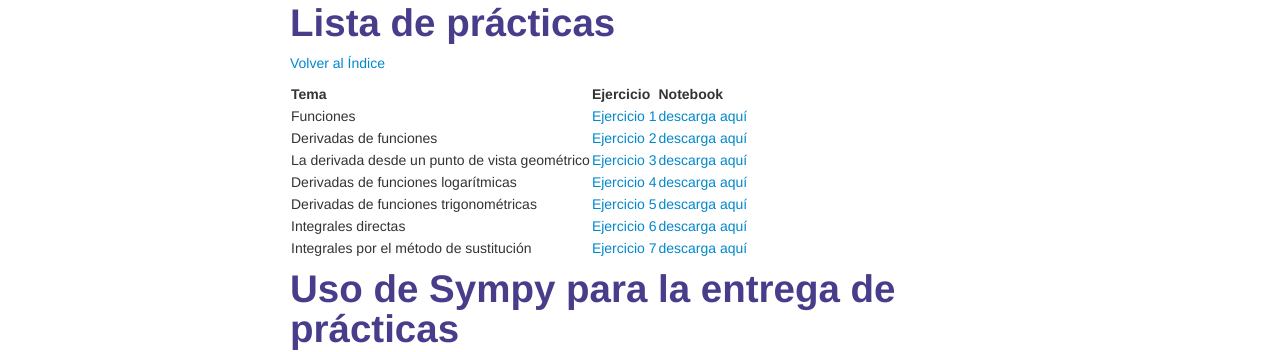
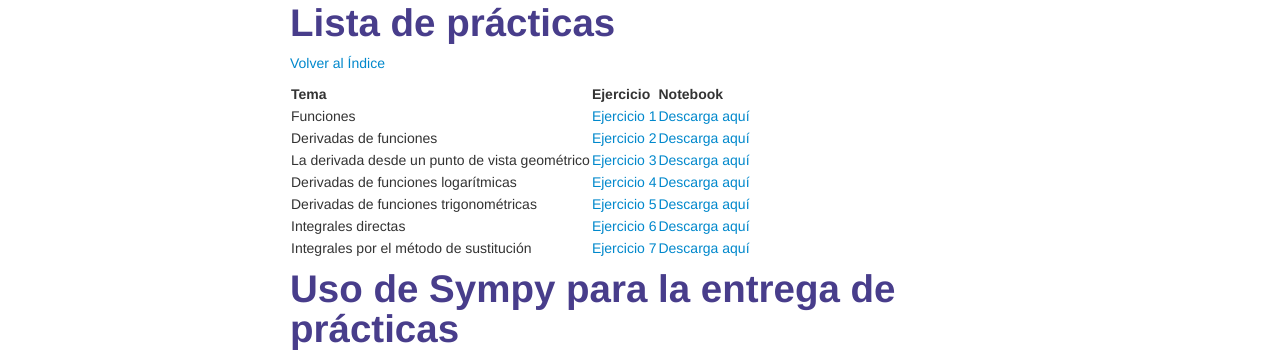
Before and after one commit to enriGarcia/enriGarcia.github.io, a Jekyll site: the page built from pages/teaching/calcInt.md, in a window 1280 px wide. Shown: the part 419-771 px from the top of the page. Built offline with Jekyll 4.4.1, drawn with Linux system fonts in a browser that asks for light colours.

```diff
--- a/pages/teaching/calcInt.md
+++ b/pages/teaching/calcInt.md
@@ -18,15 +18,15 @@ vimeoId2: 763841789
 # Lista de prácticas
 [Volver al Índice](#índice)
 
-|Tema                                                    |Ejercicio      |Notebook |
-|:-------------------------------------------------------|:--------------|:--------|
-|Funciones                                               |[Ejercicio 1 ]({{ BASE_PATH}}/pages/assignments/calcint_ex_01.pdf)|[descarga aquí](https://nbviewer.org/urls/enriquegarcia.xyz/pages/stuff/hw_01_calcDif.ipynb)|
-|Derivadas de funciones                                  |[Ejercicio 2 ]({{ BASE_PATH}}/pages/assignments/calcint_ex_02.pdf)|[descarga aquí](https://nbviewer.org/urls/enriquegarcia.xyz/pages/stuff/hw_02_calcDif.ipynb)|
-|La derivada desde un punto de vista geométrico          |[Ejercicio 3 ]({{ BASE_PATH}}/pages/assignments/calcint_ex_03.pdf)|[descarga aquí](https://nbviewer.org/urls/enriquegarcia.xyz/pages/stuff/hw_03_calcDif.ipynb)|
-|Derivadas de funciones logarítmicas                     |[Ejercicio 4 ]({{ BASE_PATH}}/pages/assignments/calcint_ex_04.pdf)|[descarga aquí](https://nbviewer.org/urls/enriquegarcia.xyz/pages/stuff/hw_04_calcDif.ipynb)|
-|Derivadas de funciones trigonométricas                  |[Ejercicio 5 ]({{ BASE_PATH}}/pages/assignments/calcint_ex_05.pdf)|[descarga aquí](https://nbviewer.org/urls/enriquegarcia.xyz/pages/stuff/hw_05_calcDif.ipynb)|
-|Integrales directas                                     |[Ejercicio 6 ]({{ BASE_PATH}}/pages/assignments/calcint_ex_06.pdf)|[descarga aquí](https://nbviewer.org/urls/enriquegarcia.xyz/pages/stuff/hw_06_calcDif.ipynb)|
-|Integrales por el método de sustitución                 |[Ejercicio 7 ]({{ BASE_PATH}}/pages/assignments/calcint_ex_07.pdf)|[descarga aquí](https://nbviewer.org/urls/enriquegarcia.xyz/pages/stuff/hw_07_calcDif.ipynb)|
+|Tema                                                    |Ejercicio                |Notebook |
+|:-------------------------------------------------------|:------------------------|:--------|
+|Funciones                                               |[Ejercicio 1             ]({{ BASE_PATH}}/pages/assignments/calcint_ex_01.pdf)|[Descarga aquí](https://nbviewer.org/urls/enriquegarcia.xyz/pages/stuff/hw_01_calcDif.ipynb)|
+|Derivadas de funciones                                  |[Ejercicio 2             ]({{ BASE_PATH}}/pages/assignments/calcint_ex_02.pdf)|[Descarga aquí](https://nbviewer.org/urls/enriquegarcia.xyz/pages/stuff/hw_02_calcDif.ipynb)|
+|La derivada desde un punto de vista geométrico          |[Ejercicio 3             ]({{ BASE_PATH}}/pages/assignments/calcint_ex_03.pdf)|[Descarga aquí](https://nbviewer.org/urls/enriquegarcia.xyz/pages/stuff/hw_03_calcDif.ipynb)|
+|Derivadas de funciones logarítmicas                     |[Ejercicio 4             ]({{ BASE_PATH}}/pages/assignments/calcint_ex_04.pdf)|[Descarga aquí](https://nbviewer.org/urls/enriquegarcia.xyz/pages/stuff/hw_04_calcDif.ipynb)|
+|Derivadas de funciones trigonométricas                  |[Ejercicio 5             ]({{ BASE_PATH}}/pages/assignments/calcint_ex_05.pdf)|[Descarga aquí](https://nbviewer.org/urls/enriquegarcia.xyz/pages/stuff/hw_05_calcDif.ipynb)|
+|Integrales directas                                     |[Ejercicio 6             ]({{ BASE_PATH}}/pages/assignments/calcint_ex_06.pdf)|[Descarga aquí](https://nbviewer.org/urls/enriquegarcia.xyz/pages/stuff/hw_06_calcDif.ipynb)|
+|Integrales por el método de sustitución                 |[Ejercicio 7             ]({{ BASE_PATH}}/pages/assignments/calcint_ex_07.pdf)|[Descarga aquí](https://nbviewer.org/urls/enriquegarcia.xyz/pages/stuff/hw_07_calcDif.ipynb)|
 
 
 # Uso de Sympy para la entrega de prácticas
```
